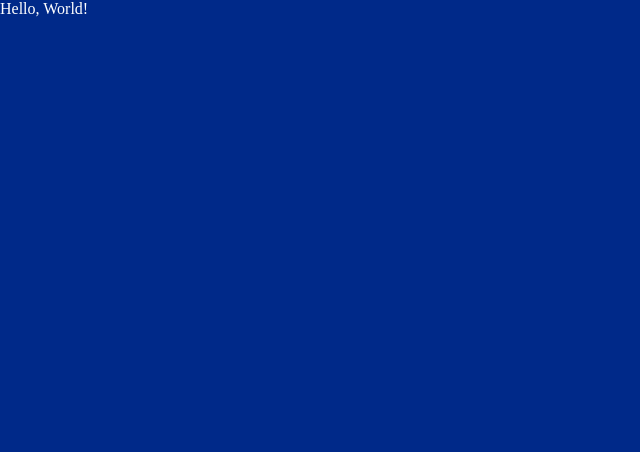
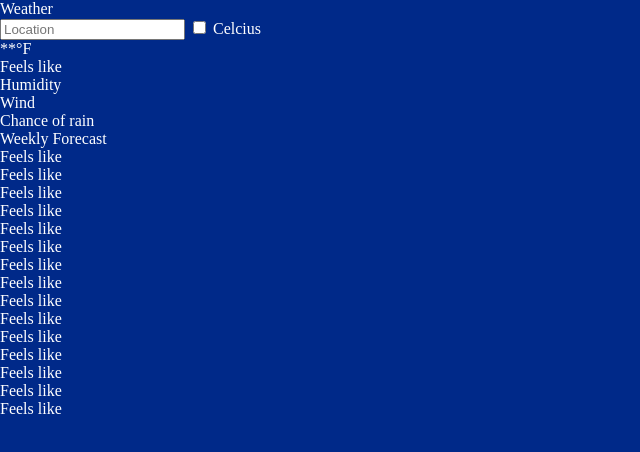
Before and after one commit to EmilyErickson/weather-app, a plain HTML site: page index.html in a window 1280 px wide. Shown: the whole page, without its empty margins (0-640 px from the left). Drawn offline with Linux system fonts and the light colour scheme; no server answers.

Commit message:
Create blank elements

```diff
--- a/index.html
+++ b/index.html
@@ -4,11 +4,57 @@
     <meta charset="UTF-8">
     <meta http-equiv="X-UA-Compatible" content="IE=edge">
     <meta name="viewport" content="width=device-width, initial-scale=1.0">
-    <title>Document</title>
+    <title>Weather</title>
     <link rel="stylesheet" href="style.css">
 </head>
 <body>
-    <div class="container">Hello, World!</div>
+    <div class="background clear-night">
+        <div class="container">
+            <div class="header">
+                <div class="logo">Weather</div>
+                <input type="text" class="location-input" placeholder="Location">
+                <label class="switch">
+                    <input type="checkbox" class="farenheit-toggle">
+                    Celcius
+                </label>
+            </div>
+
+            <div class="main-display">
+                <div class="location"></div>
+                <div class="location-details"></div>
+                <div class="weather-display">
+                    <div class="condition"></div>
+                    <div class="current-weather">**°F</div>
+                    <div class="feels-like">Feels like<div class="info"></div></div>
+                    <div class="details">
+                        <div class="humidity">Humidity<div class="info"></div></div>
+                        <div class="wind">Wind<div class="info"></div></div>
+                        <div class="rain">Chance of rain<div class="info"></div></div>
+                    </div>
+                </div>
+                <div class="weekly-forecast">
+                    Weekly Forecast
+                    <div class="days">
+                        <div class="day six"><div class="time"></div><div class="temp"></div>Feels like<div class="hour-feel"></div></div>
+                        <div class="day seven"><div class="time"></div><div class="temp"></div>Feels like<div class="hour-feel"></div></div>
+                        <div class="day eight"><div class="time"></div><div class="temp"></div>Feels like<div class="hour-feel"></div></div>
+                        <div class="day nine"><div class="time"></div><div class="temp"></div>Feels like<div class="hour-feel"></div></div>
+                        <div class="day ten"><div class="time"></div><div class="temp"></div>Feels like<div class="hour-feel"></div></div>
+                        <div class="day eleven"><div class="time"></div><div class="temp"></div>Feels like<div class="hour-feel"></div></div>
+                        <div class="day twelve"><div class="time"></div><div class="temp"></div>Feels like<div class="hour-feel"></div></div>
+                        <div class="day thirteen"><div class="time"></div><div class="temp"></div>Feels like<div class="hour-feel"></div></div>
+                        <div class="day fourteen"><div class="time"></div><div class="temp"></div>Feels like<div class="hour-feel"></div></div>
+                        <div class="day fifteen"><div class="time"></div><div class="temp"></div>Feels like<div class="hour-feel"></div></div>
+                        <div class="day sixteen"><div class="time"></div><div class="temp"></div>Feels like<div class="hour-feel"></div></div>
+                        <div class="day seventeen"><div class="time"></div><div class="temp"></div>Feels like<div class="hour-feel"></div></div>
+                        <div class="day eighteen"><div class="time"></div><div class="temp"></div>Feels like<div class="hour-feel"></div></div>
+                        <div class="day nineteen"><div class="time"></div><div class="temp"></div>Feels like<div class="hour-feel"></div></div>
+                        <div class="day twenty"><div class="time"></div><div class="temp"></div>Feels like<div class="hour-feel"></div></div>
+                    </div>
+                </div>
+            </div>
+        </div>
+    </div>
 </body>
 <script src="script.js"></script>
 </html>
```
